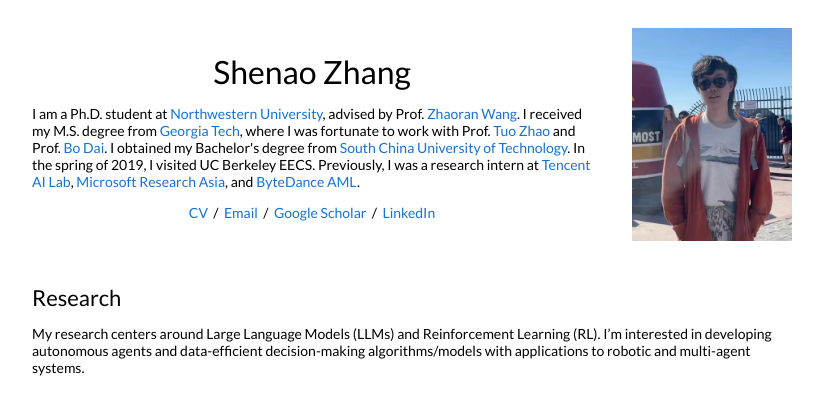
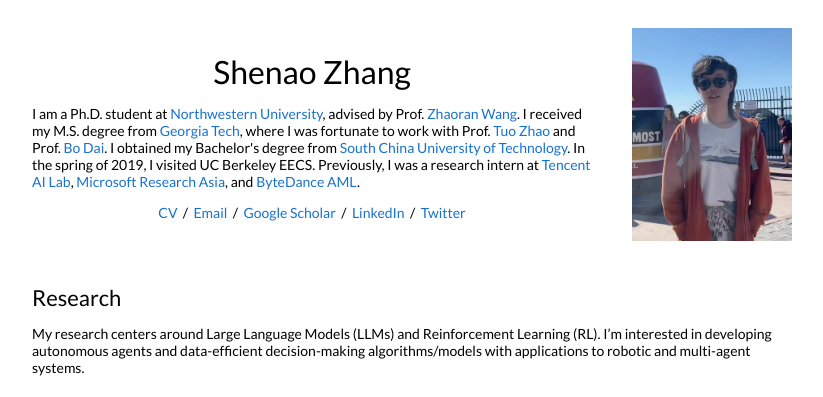
Before and after one commit to shenao-zhang/shenao-zhang.github.io, a Jekyll site: the page built from _posts/2023-09-01-rafa.markdown, in a window 1280 px wide. Shown: the top 397 px of the page, without its empty margins (228-1051 px from the left). Built offline with Jekyll 4.4.1, drawn with Linux system fonts in a browser that asks for light colours.

Commit message:
Update default.html

```diff
--- a/_layouts/default.html
+++ b/_layouts/default.html
@@ -41,7 +41,8 @@
                 <a href="https://shenao-zhang.github.io/cv/Zhang_Shenao_CV.pdf">CV</a> &nbsp;/&nbsp;
                 <a target="_blank" href="mailto:shenao@gatech.edu"> Email</a> &nbsp;/&nbsp;
                 <a href="https://scholar.google.com/citations?user=8NamuusAAAAJ&hl">Google Scholar</a> &nbsp;/&nbsp;
-                <a href="https://www.linkedin.com/in/shenao-zhang-055a53178/"> LinkedIn </a>
+                <a href="https://www.linkedin.com/in/shenao-zhang-055a53178/"> LinkedIn </a> &nbsp;/&nbsp;
+                <a href="https://twitter.com/ShenaoZhang"> Twitter </a>
               </p>
             </td>
             <td style="padding:2.5%;width:20%;max-width:20%">
```
